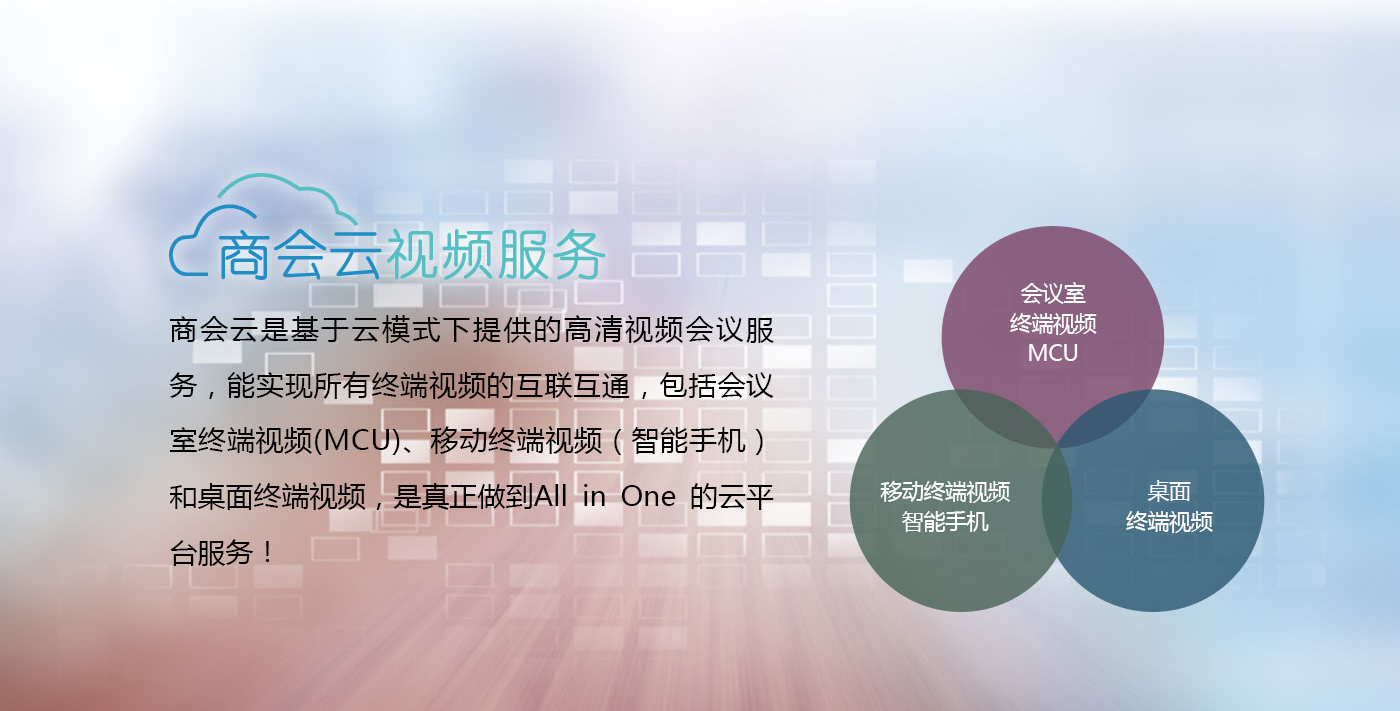
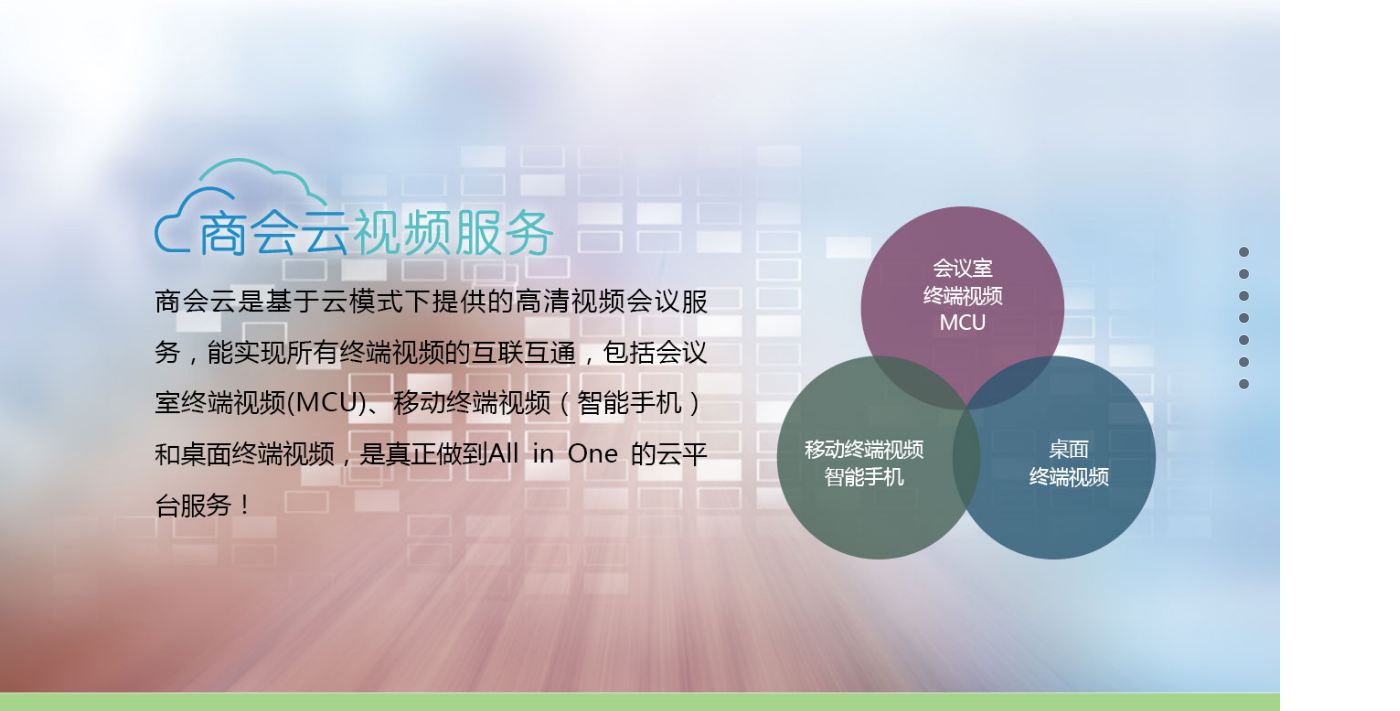
Before and after one commit to whosesmile/whosesmile.github.io, a plain HTML site: page conf/product.html in a window 1280 px wide. Shown: the part 89-800 px from the top of the page, 1400 px wide, since content can reach past the window. Drawn offline with Linux system fonts and the light colour scheme.

Commit message:
update product.js

```diff
--- a/conf/css/product.css
+++ b/conf/css/product.css
@@ -1,2 +1,8 @@
 @charset "UTF-8";
-#content { width:auto;max-width: 1400px; margin: 0 auto; }
+#content { width: auto; margin: 0 auto; }
+#slider {-webkit-transition:-webkit-transform .9s cubic-bezier(.86, 0, .07, 1);transition:transform .9s cubic-bezier(.86, 0, .07, 1);}
+#slider img { display: block; width: 100%; }
+
+#navButtons { position: fixed; top: 50%; right: 30px; height: 150px; margin-top: -75px; }
+#navButtons li { list-style: none; width: 10px; height: 10px; border-radius: 50%; border: 1px solid #fff; background-color: #000; margin-top: 10px; cursor: pointer; opacity: 0.5; position: relative; }
+#navButtons li.active {opacity: 0.3;}
--- /dev/null
+++ b/conf/js/product.js
@@ -0,0 +1,15 @@
+$(function () {
+  var offset = $('#header').height();
+  var height = $('#slider').height() / $('#slider img').size();
+  var buttons = $('#navButtons li');
+
+  buttons.each(function (index, button) {
+    $(button).on('click', function (e) {
+      // $('#slider').css('transform', 'translate(0px, -' + index * height + 'px)');
+      $('html,body').animate({
+        scrollTop: offset + index * height
+      });
+      buttons.removeClass('active').eq(index).addClass('active');
+    });
+  });
+});
--- a/conf/product.html
+++ b/conf/product.html
@@ -30,6 +30,7 @@
 
     <div id="content">
       <div class="wrapper">
+        <div id="slider">
           <img src="./images/product/product_1.jpg" />
           <img src="./images/product/product_2.jpg" />
           <img src="./images/product/product_3.jpg" />
@@ -37,6 +38,18 @@
           <img src="./images/product/product_5.jpg" />
           <img src="./images/product/product_6.jpg" />
           <img src="./images/product/product_7.jpg" />
+        </div>
+        <div id="navButtons">
+          <ul>
+            <li></li>
+            <li></li>
+            <li></li>
+            <li></li>
+            <li></li>
+            <li></li>
+            <li></li>
+          </ul>
+        </div>
       </div>
     </div>
 
@@ -48,5 +61,7 @@
         </div>
       </div>
     </footer>
+    <script type="text/javascript" src="./js/lib/jquery.js"></script>
+    <script type="text/javascript" src="./js/product.js"></script>
   </body>
 </html>
```
Lines whose indentation alone changed are shown as unchanged.
